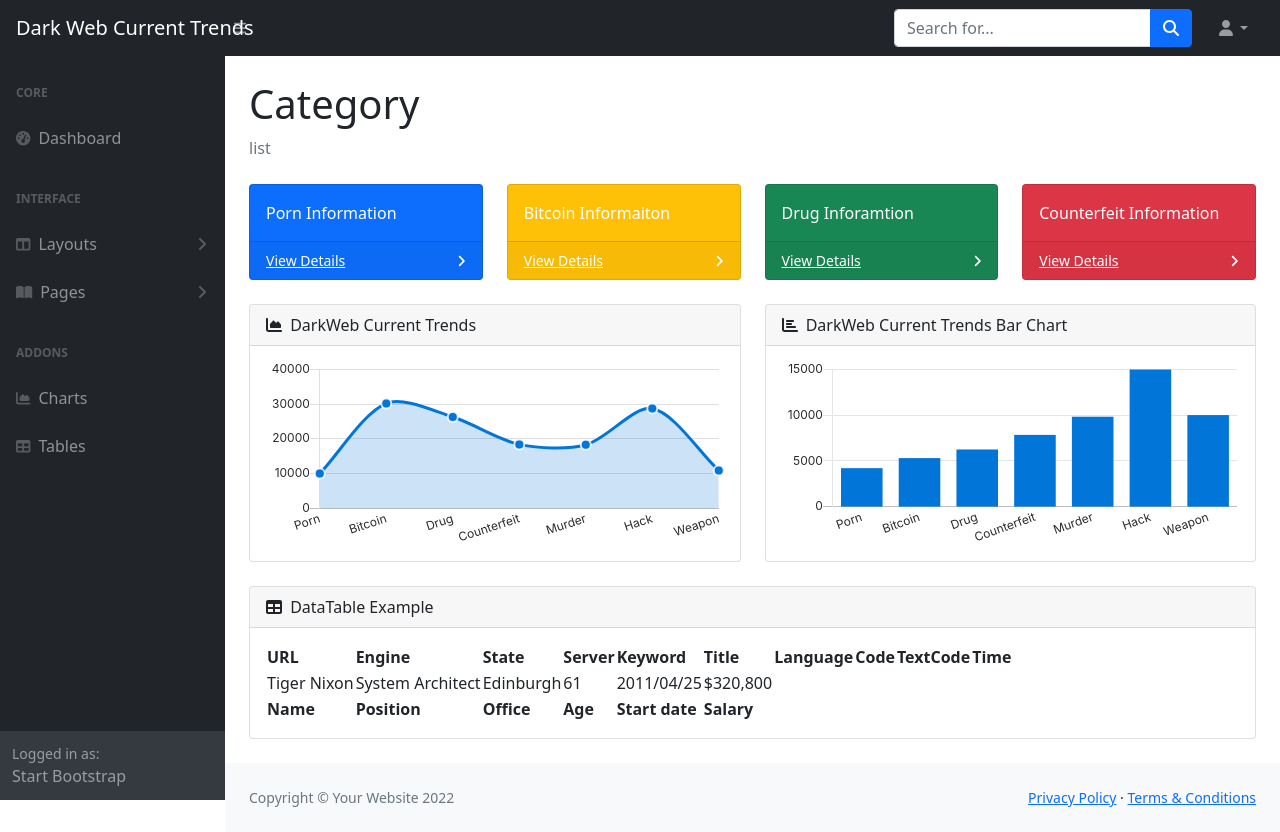
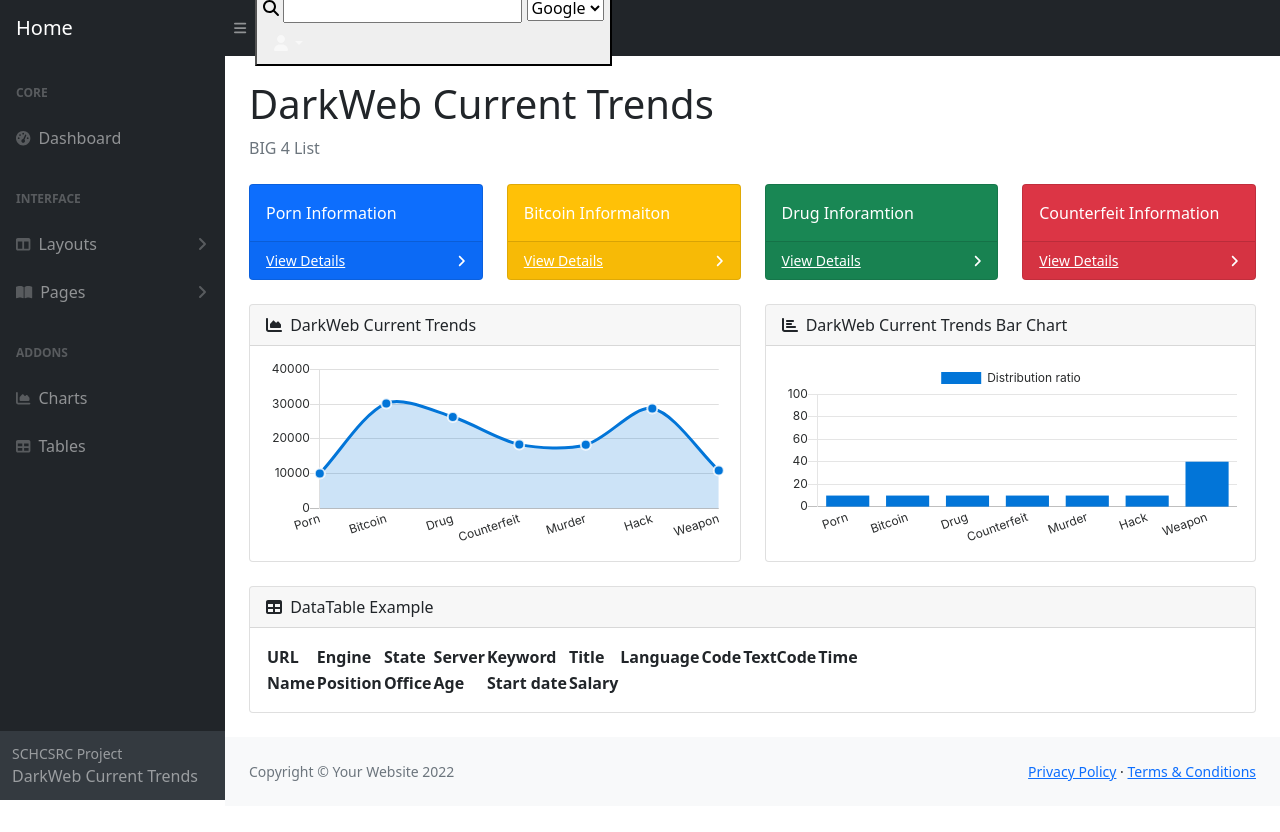
Before and after one commit to Anbyoungyeul/DarkWeb, a Flask app: page / in a window 1280 px wide. After the commit the page ends 800 px from the top, so only its background shows below. Run offline with Flask 2, Linux system fonts and the light colour scheme; lists and menus that the app fills with data are empty; some libraries are stand-ins or nearby versions.

Commit message:
search_change

```diff
--- a/app.py
+++ b/app.py
@@ -1,11 +1,12 @@
+import requests
 from flask import Flask,render_template
 
 app = Flask(__name__)
 
+# data_list = list(DWdb_url.CrawlingInfo_URL.fine()) # index.html 에 존재하는 태그로 넘길 데이터
 @app.route("/")
-
 def index():
-    return render_template('index.html')
+    return render_template('index.html') # 페이지 경로 설정
 
 @app.route('/login')
 def login():
@@ -50,6 +51,14 @@ def register():
 def password():
     return render_template('password.html')
 
+# @app.route('/post', methods=['GET', ['POST']])
+# def post():
+#     if requests.method == 'POST':
+#         value = requests.form['id_name']
+#         value = str(value)
+#         print(value)
+#     return render_template('post.html') # 해당 html 수정 필요
+
 
 if __name__ == '__main__': ## 서버 실행
     app.run(host = '0.0.0.0', debug=True)
--- a/static/assets/demo/chart-bar-demo.js
+++ b/static/assets/demo/chart-bar-demo.js
@@ -9,17 +9,17 @@ var myLineChart = new Chart(ctx, {
   data: {
     labels: ["Porn", "Bitcoin", "Drug", "Counterfeit", "Murder", "Hack", "Weapon"],
     datasets: [{
-      label: "Revenue",
+      label: "Distribution ratio",
       backgroundColor: "rgba(2,117,216,1)",
       borderColor: "rgba(2,117,216,1)",
-      data: [4215, 5312, 6251, 7841, 9821, 14984, 10000],
+      data: [10, 10, 10, 10, 10, 10, 40],
     }],
   },
   options: {
     scales: {
       xAxes: [{
         time: {
-          unit: 'month'
+          unit: '%'
         },
         gridLines: {
           display: false
@@ -31,8 +31,8 @@ var myLineChart = new Chart(ctx, {
       yAxes: [{
         ticks: {
           min: 0,
-          max: 15000,
-          maxTicksLimit: 5
+          max: 100,
+          maxTicksLimit: 7
         },
         gridLines: {
           display: true
@@ -40,7 +40,7 @@ var myLineChart = new Chart(ctx, {
       }],
     },
     legend: {
-      display: false
+      display: true
     }
   }
 });
--- a/static/assets/demo/chart-pie-demo.js
+++ b/static/assets/demo/chart-pie-demo.js
@@ -7,10 +7,10 @@ var ctx = document.getElementById("myPieChart");
 var myPieChart = new Chart(ctx, {
   type: 'pie',
   data: {
-    labels: ["Porn", "Bitcoin", "Drug", "Counterfeit", "Murder", "Hack". "Weapon"],
+    labels: ["Porn", "Bitcoin", "Drug", "Counterfeit", "Murder", "Hack", "Weapon"],
     datasets: [{
-      data: [20, 20, 11.25, 8.32],
-      backgroundColor: ['#007bff', '#dc3545', '#ffc107', '#28a745'],
+      data: [20, 20, 20, 20, 20, 20, 20],
+      backgroundColor: ['#007bff', '#dc3545', '#ffc107', '#fba745','#28a225','#27a745','#28b745'],
     }],
   },
 });
--- /dev/null
+++ b/static/js/search.js
@@ -0,0 +1,27 @@
+const Searching = Search.prototype;
+
+function Search(){
+    this.keyword = document.querySelector('input[name = "search"]');
+    this.engine = document.querySelector('.SelectSearch');
+    this.button = document.querySelector('.img-button');
+    this.form = document.querySelector('.search');
+
+    this.Engine();
+}
+Searching.Engine = function(){
+    this.form.addEventListener('submet', e => {
+        e.preventDefault();
+
+        let engine = this.engine.value;
+        let keyword = this.keyword.value;
+
+        if(engine == 'google'){
+            location.href = 'https://www.google.co.kr/search?q='+keyword;
+        }
+        else if(engine == 'naver'){
+            location.href = 'https://search.naver.com/search.naver?query='+keyword;
+        }
+    })
+}
+
+new Search();
--- a/templates/404.html
+++ b/templates/404.html
@@ -18,7 +18,7 @@
                         <div class="row justify-content-center">
                             <div class="col-lg-6">
                                 <div class="text-center mt-4">
-                                    <img class="mb-4 img-error" src="assets/img/error-404-monochrome.svg" />
+                                    <h1 class="display-1">404</h1>
                                     <p class="lead">This requested URL was not found on this server.</p>
                                     <a href="/">
                                         <i class="fas fa-arrow-left me-1"></i>
--- a/templates/index.html
+++ b/templates/index.html
@@ -14,16 +14,18 @@
     <body class="sb-nav-fixed">
         <nav class="sb-topnav navbar navbar-expand navbar-dark bg-dark">
             <!-- Navbar Brand-->
-            <a class="navbar-brand ps-3" href="/">Dark Web Current Trends</a>
+            <a class="navbar-brand ps-3" href="/">Home</a>
             <!-- Sidebar Toggle-->
             <button class="btn btn-link btn-sm order-1 order-lg-0 me-4 me-lg-0" id="sidebarToggle" href="#!"><i class="fas fa-bars"></i></button>
             <!-- Navbar Search-->
-            <form class="d-none d-md-inline-block form-inline ms-auto me-0 me-md-3 my-2 my-md-0">
-                <div class="input-group">
-                    <input class="form-control" type="text" placeholder="Search for..." aria-label="Search for..." aria-describedby="btnNavbarSearch" />
-                    <button class="btn btn-primary" id="btnNavbarSearch" type="button"><i class="fas fa-search"></i></button>
-                </div>
-            </form>
+            <form class = 'search'>
+                <button class = 'img-button' type = 'submit' name = 'click' value =''>
+                    <i class='fas fa-search'></i>
+                <input class='keyword'type = 'text' name = 'search' maxlength = 200 value ='' autocomplete = 'off'>
+                <select class = 'SelectSearch' name = 'WhichSearch'>
+                    <option id='google' value = 'google'>Google</option>
+                    <option id='naver' value = 'naver'>Naver</option>
+                </select>
             <!-- Navbar-->
             <ul class="navbar-nav ms-auto ms-md-0 me-3 me-lg-4">
                 <li class="nav-item dropdown">
@@ -103,17 +105,17 @@
                         </div>
                     </div>
                     <div class="sb-sidenav-footer">
-                        <div class="small">Logged in as:</div>
-                        Start Bootstrap
+                        <div class="small">SCHCSRC Project</div>
+                        DarkWeb Current Trends
                     </div>
                 </nav>
             </div>
             <div id="layoutSidenav_content">
                 <main>
                     <div class="container-fluid px-4">
-                        <h1 class="mt-4">Category</h1>
+                        <h1 class="mt-4">DarkWeb Current Trends</h1>
                         <ol class="breadcrumb mb-4">
-                            <li class="breadcrumb-item active">list</li>
+                            <li class="breadcrumb-item active">BIG 4 List</li>
                         </ol>
                         <div class="row">
                             <div class="col-xl-3 col-md-6">
@@ -205,14 +207,20 @@
                                         </tr>
                                     </tfoot>
                                     <tbody>
+                                        {% for i in data_list %}
                                         <tr>
-                                            <td>Tiger Nixon</td>
-                                            <td>System Architect</td>
-                                            <td>Edinburgh</td>
-                                            <td>61</td>
-                                            <td>2011/04/25</td>
-                                            <td>$320,800</td>
+                                            <td>i["URL"]</td>
+                                            <td>i["Engine"]</td>
+                                            <td>i["State"]</td>
+                                            <td>i["Server"]</td>
+                                            <td>i["Keyword"]</td>
+                                            <td>i["Title"]</td>
+                                            <td>i["Language"]</td>
+                                            <td>i["Code"]</td>
+                                            <td>i["TextCode"]</td>
+                                            <td>i["Time"]</td>
                                         </tr>
+                                        {% endfor %}
                                     </tbody>
                                 </table>
                             </div>
@@ -240,5 +248,18 @@
         <script src="../static/assets/demo/chart-bar-demo.js"></script>
         <script src="https://cdn.jsdelivr.net/npm/simple-datatables@latest" crossorigin="anonymous"></script>
         <script src="../static/js/datatables-simple-demo.js"></script>
+        <script src="../static/js/search.js"></script>
+        <script>
+            function searchword(){
+                let searchValue = document.getElementById('search-input').value.trim();
+                if(searchValue.length>1){
+                    location.href = "https://www.google.com/search?q="+searchValue;
+                }
+                else{
+                    alert('검색어(' + searchValue + ')가 너무 짧습니다.');
+                }
+
+            };
+        </script>
     </body>
 </html>
```
